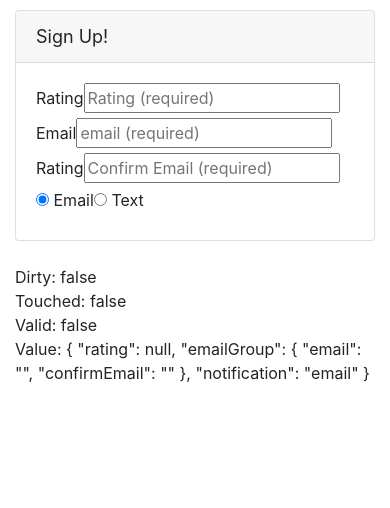
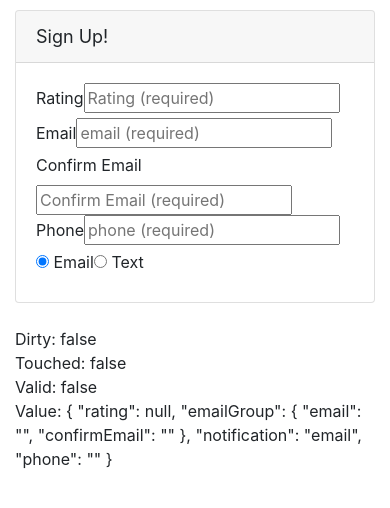
Before and after one commit to mwhitfieldwork/trainingexamples, an Angular app in the folder reactiveforms/Demo-Start/: page / in a window 390 px wide. Shown: the top 508 px of the page. Built offline with nearby package versions, Linux system fonts and the light colour scheme.

Commit message:
Fix phone notification preference

```diff
--- a/reactiveforms/Demo-Start/src/app/customers/customer.component.html
+++ b/reactiveforms/Demo-Start/src/app/customers/customer.component.html
@@ -34,7 +34,7 @@
       <!-- Cross Field validation -->
       <div formGroupName="emailGroup"><!--must use title of the form builder form group name-->
         <div>
-        <label for="rating">Email</label>
+        <label for="email">Email</label>
         <input type="email" id="email"
                 placeholder="email (required)"
                 formControlName = "email"
@@ -51,8 +51,9 @@
                   </span>
               </span>
         </div>
+
         <div>
-        <label for="confirmEmail">Rating</label>
+        <label for="confirmEmail">Confirm Email</label>
         <input type="email" id="confirmEmail"
                 placeholder="Confirm Email (required)"
                 formControlName = "confirmEmail"
@@ -74,21 +75,36 @@
               </span>
         </div>
       </div>
+
+      <div>
+        <label for="phone">Phone</label>
+        <input type="phone" id="phone"
+                placeholder="phone (required)"
+                formControlName = "phone"
+                [ngClass]="{'is-invalid':!customerForm.get('phone')?.valid}"/>
+
+                <span class="invalid-feedback">
+                  <span *ngIf="customerForm.get('phone').errors?.required">
+                    Please enter an email adress
+                  </span>
+              </span>
+      </div>
+
       <div>
         <label>
           <input
           type="radio"
           value="email"
-          formControlName = "notification"
-          (click)="setNotification('email')" /> Email
+          formControlName = "notification"/>
+          Email
         </label>
 
         <label>
           <input
           type="radio"
           value="text"
-          formControlName = "notification"
-          (click)="setNotification('text')" /> Text
+          formControlName = "notification"/>
+          Text
         </label>
       </div>
    </form>
--- a/reactiveforms/Demo-Start/src/app/customers/customer.component.ts
+++ b/reactiveforms/Demo-Start/src/app/customers/customer.component.ts
@@ -115,13 +115,13 @@ export class CustomerComponent implements OnInit {
       emailGroup: this.fb.group({ //availability is the formGroupName in the template
         email:['', [Validators.required, Validators.email]],//both of the names here are the formControl names in the template
         confirmEmail:['',Validators.required]
-      },
-      {validator: emailCompare}),//use the validator as the 2nd parameter
-      notification:'email'
+      },{validator: emailCompare}),//use the validator as the 2nd parameter
+      notification:'email',
+      phone:''
     });
 
     this.customerForm.get('notification').valueChanges.subscribe(
-        value => console.log(value)
+        value => this.setNotification(value)
     )
   }
 
@@ -129,6 +129,13 @@ export class CustomerComponent implements OnInit {
   }
 
   setNotification(preferece:string) {
+    const phoneControl = this.customerForm.get('phone');
+    if (preferece === 'text') {
+      phoneControl.setValidators(Validators.required);
+    } else {
+      phoneControl.clearValidators(); //gets rid of the set validation
+    }
+    phoneControl.updateValueAndValidity();// ??
   }
 
 }
```
